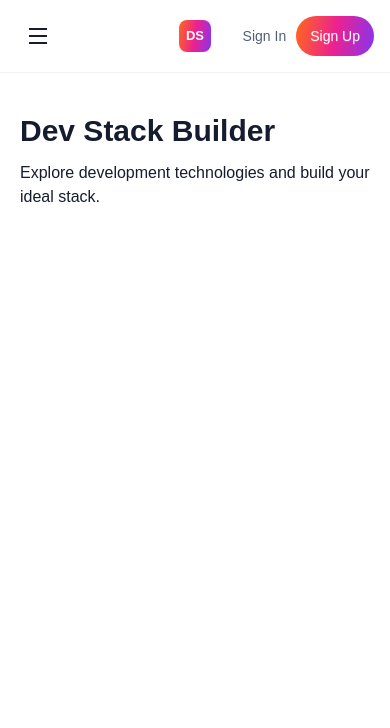
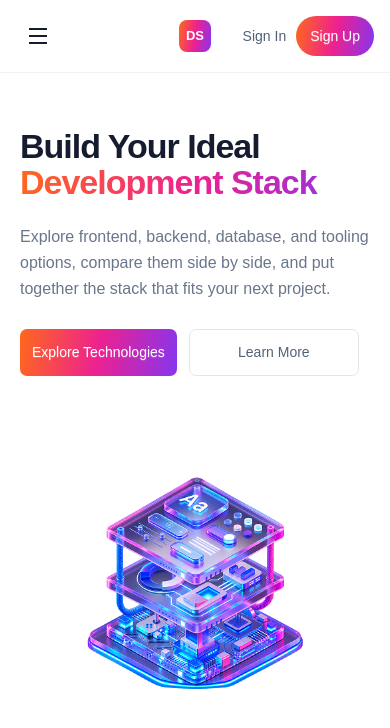
Before and after one commit to Asiful-0160/Programming-Hero-Assignment-5, a React (Vite) app in the folder Assignment 5/: page / in a window 390 px wide. Shown: the top 728 px of the page. Built offline with nearby package versions, Linux system fonts and the light colour scheme.

Commit message:
add responsive hero section

```diff
--- a/Assignment 5/src/App.jsx
+++ b/Assignment 5/src/App.jsx
@@ -1,13 +1,13 @@
 import { ToastContainer } from 'react-toastify'
 import Navbar from './Navbar.jsx'
+import Hero from './Hero.jsx'
 
 function App() {
   return (
     <>
       <Navbar />
-      <main id="home" className="mx-auto max-w-[1216px] px-5 py-10">
-        <h1 className="text-3xl font-bold">Dev Stack Builder</h1>
-        <p className="mt-3">Explore development technologies and build your ideal stack.</p>
+      <main>
+        <Hero />
       </main>
       <ToastContainer />
     </>
--- /dev/null
+++ b/Assignment 5/src/Hero.jsx
@@ -0,0 +1,36 @@
+import bannerStack from './assets/banner-stack.png'
+
+function Hero() {
+  return (
+    <section id="home" className="hero-section" aria-labelledby="hero-heading">
+      <div>
+        <h1 id="hero-heading" className="hero-heading">
+          Build Your Ideal
+          <span className="brand-text block">Development Stack</span>
+        </h1>
+        <p className="hero-description">
+          Explore frontend, backend, database, and tooling options,
+          compare them side by side, and put together the stack that fits your
+          next project.
+        </p>
+        <div className="hero-actions">
+          <a href="#technologies" className="btn brand-button hero-button">
+            Explore Technologies
+          </a>
+          <a href="#about" className="btn btn-outline hero-button learn-more">
+            Learn More
+          </a>
+        </div>
+      </div>
+      <img
+        src={bannerStack}
+        alt="A colorful three-layer development stack illustration"
+        className="hero-image"
+        width="526"
+        height="526"
+      />
+    </section>
+  )
+}
+
+export default Hero
--- a/Assignment 5/src/index.css
+++ b/Assignment 5/src/index.css
@@ -128,6 +128,102 @@ body {
   outline-offset: 4px;
 }
 
+.hero-section {
+  display: grid;
+  grid-template-columns: 1.35fr 1fr;
+  align-items: center;
+  gap: 48px;
+  max-width: 1256px;
+  min-height: 600px;
+  margin-inline: auto;
+  padding: 64px 20px;
+  scroll-margin-top: 80px;
+}
+
+.hero-heading {
+  font-size: clamp(36px, 4.2vw, 60px);
+  font-weight: 800;
+  line-height: 1.05;
+  letter-spacing: -2px;
+}
+
+.hero-description {
+  max-width: 580px;
+  margin-top: 28px;
+  color: #69768b;
+  font-size: 18px;
+  line-height: 1.6;
+}
+
+.hero-actions {
+  display: flex;
+  flex-wrap: wrap;
+  gap: 12px;
+  margin-top: 52px;
+}
+
+.hero-button {
+  min-height: 44px;
+  height: auto;
+  padding: 12px;
+  border: 0;
+  border-radius: 7px;
+  box-shadow: none;
+  font-size: 14px;
+  font-weight: 500;
+}
+
+.learn-more {
+  min-width: 170px;
+  border: 1px solid #e3e7ed;
+  background: white;
+  color: #526078;
+}
+
+.hero-button:hover {
+  filter: brightness(0.95);
+}
+
+.hero-button:focus-visible {
+  outline: 2px solid #8535ef;
+  outline-offset: 4px;
+}
+
+.hero-image {
+  width: 100%;
+  max-width: 460px;
+  height: auto;
+  justify-self: center;
+}
+
+@media (max-width: 767px) {
+  .hero-section {
+    grid-template-columns: 1fr;
+    gap: 32px;
+    padding: 56px 20px;
+    min-height: auto;
+    scroll-margin-top: 72px;
+  }
+
+  .hero-heading {
+    font-size: clamp(34px, 7vw, 48px);
+    letter-spacing: -1px;
+  }
+
+  .hero-description {
+    font-size: 16px;
+    margin-top: 24px;
+  }
+
+  .hero-actions {
+    margin-top: 28px;
+  }
+
+  .hero-image {
+    max-width: 360px;
+  }
+}
+
 @media (max-width: 1023px) {
   .site-nav {
     min-height: 72px;
```
Also changed, not shown: Assignment 5/src/assets/banner-stack.png (added).
